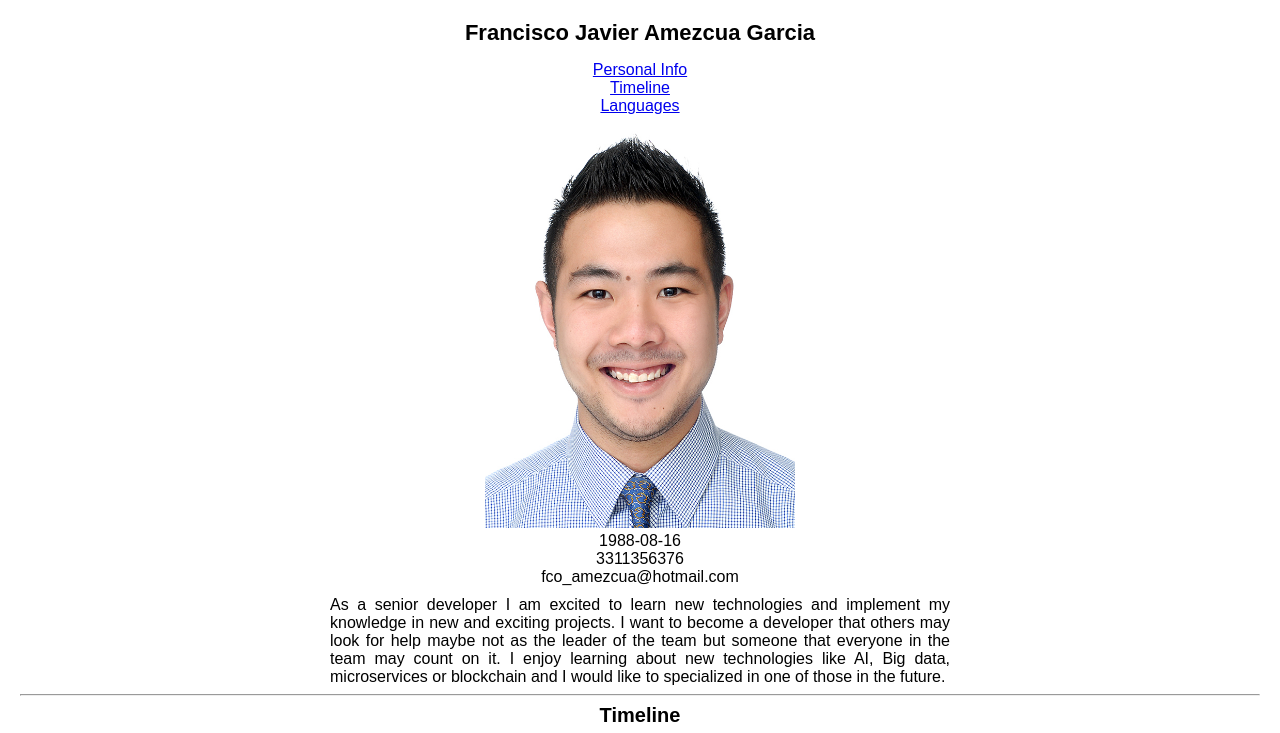
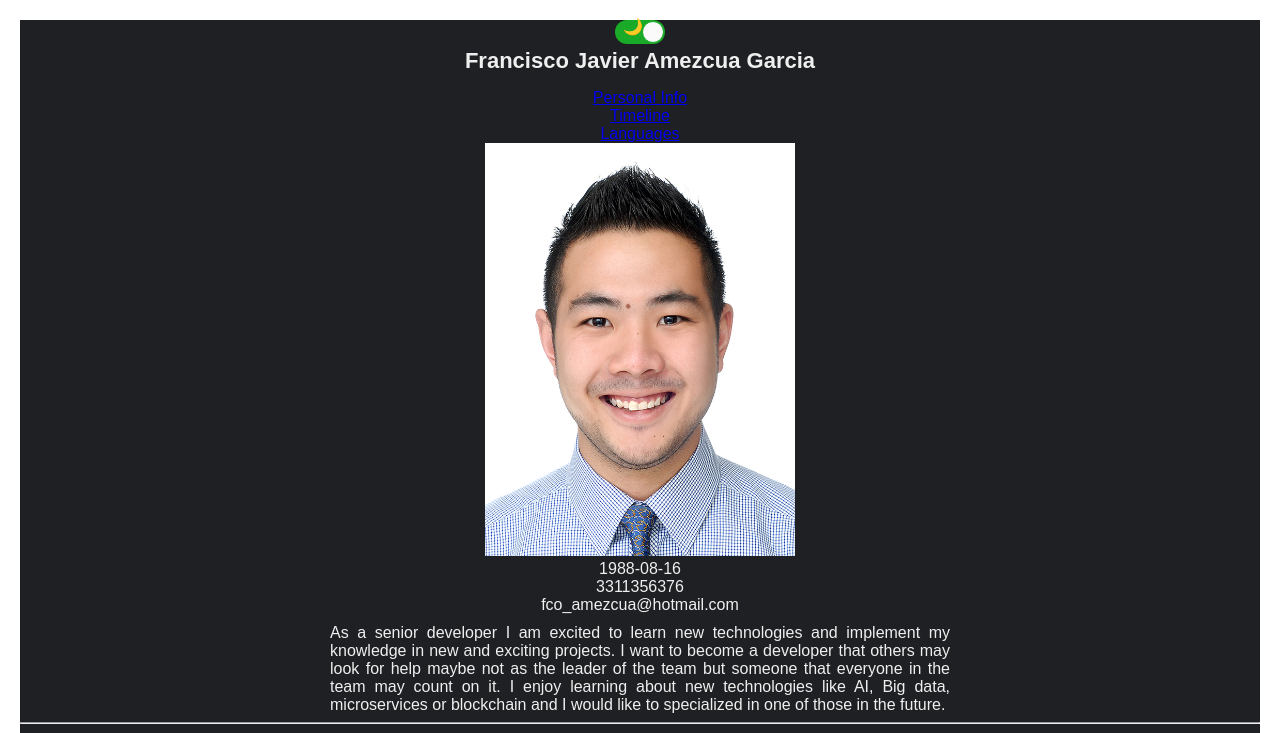
Before and after one commit to pacomaster/personal-page, a React (Create React App) app in the folder src/: page / in a window 1280 px wide. Shown: the top 733 px of the page. Built offline with nearby package versions, Linux system fonts and the light colour scheme.

Commit message:
dark mode

```diff
--- a/package.json
+++ b/package.json
@@ -2,8 +2,10 @@
   "dependencies": {
     "react": "^18.0.0",
     "react-dom": "^18.0.0",
+    "react-responsive": "^9.0.2",
     "react-router-hash-link": "^2.4.3",
     "react-scripts": "^5.0.0",
+    "react-toggle": "^4.1.3",
     "react-tooltip": "^5.22.0"
   },
   "main": "/index.js",
--- a/src/App.js
+++ b/src/App.js
@@ -1,10 +1,13 @@
-import { useState } from 'react';
+import { useState, useEffect } from 'react';
 import { Tooltip } from 'react-tooltip'
 import { Link } from "react-router-dom";
 import { HashLink } from 'react-router-hash-link';
 import ReactDOMServer from 'react-dom/server';
 import passportPhoto from './img/passport.jpg';
 import cvData from './data/francisco.js';
+import Toggle from "react-toggle";
+import { useMediaQuery } from "react-responsive";
+import "react-toggle/style.css"
 
 
 export default function Main() {
@@ -14,7 +17,8 @@ export default function Main() {
     const languages = personal.languages;
 
     return (
-        <div className="main">
+        <div id="main">
+            <DarkModeToggle/>
             <PersonalInfo name={personal.name} birthday={personal.birthday} phone={personal.phone} email={personal.email} description={personal.description} />
             <hr className="solid"/>
             <Timeline experience={experience} education={education} />
@@ -207,3 +211,32 @@ function ExperienceTooltip(properties){
             </div>
         );
     }
+
+const DarkModeToggle = () => {
+  const [isDark, setIsDark] = useState(true);
+
+  useEffect(() => {
+    if (isDark) {
+      document.getElementById("main").classList.add('dark');
+    } else {
+      document.getElementById("main").classList.remove('dark');
+    }
+  }, [isDark]);
+
+  const systemPrefersDark = useMediaQuery(
+    {
+      query: "(prefers-color-scheme: dark)",
+    },
+    undefined,
+    (isSystemDark) => setIsDark(isSystemDark)
+  );
+
+  return (
+    <Toggle
+      checked={isDark}
+      onChange={({ target }) => setIsDark(target.checked)}
+      icons={{ checked: "🌙", unchecked: "🔆" }}
+      aria-label="Dark mode toggle"
+    />
+  );
+};
--- a/src/styles.css
+++ b/src/styles.css
@@ -6,6 +6,23 @@ body {
   font-family: sans-serif;
   margin: 20px;
   padding: 0;
+}
+
+#main {
+  text-align: center;
+  background-color: #fafafa;
+  color: #1f2023;
+}
+
+#main.dark {
+    text-align: center;
+    background-color: #1f2023;
+    color: #efefef;
+}
+
+@media (prefers-color-scheme: dark) {
+
+
 }
 
 h1 {
@@ -19,7 +36,7 @@ h2 {
 }
 
 .personal-info {
-justify-content: center;
+    justify-content: center;
     text-align: center;
 }
 
@@ -31,24 +48,9 @@ justify-content: center;
     margin: auto;
 }
 
-* {
-  box-sizing: border-box;
-}
-
-body {
-  font-family: sans-serif;
-  margin: 20px;
-  padding: 0;
-}
-
 #photo {
     text-align: center;
     width: 25%;
-
-}
-
-.main {
-    text-align: center;
 }
 
 ul {
```
Also changed, not shown: 1 other file (tests, documents, lock files or other folders).
